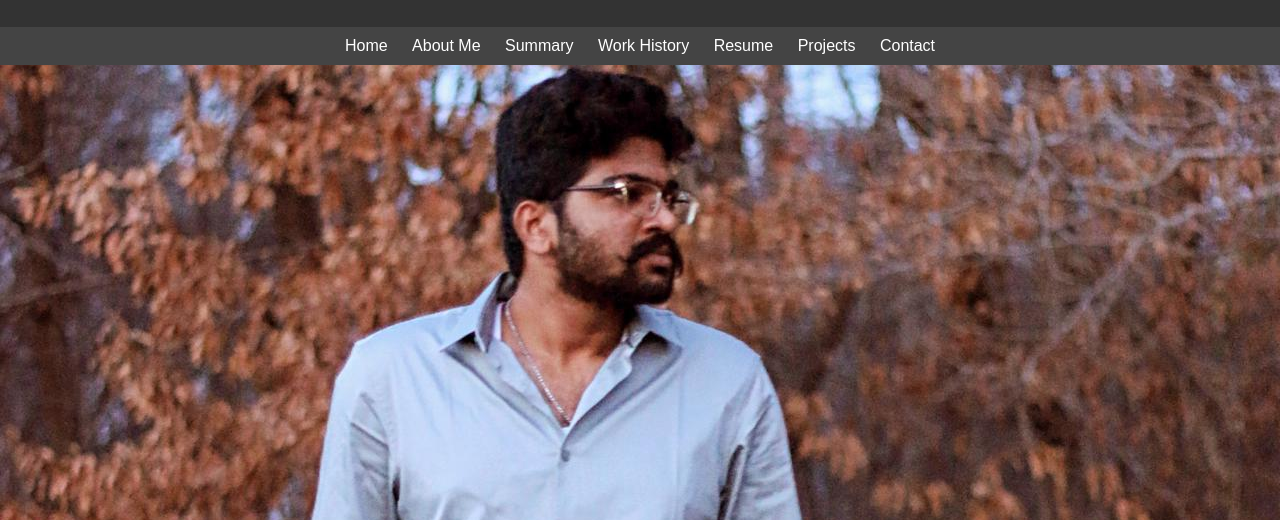
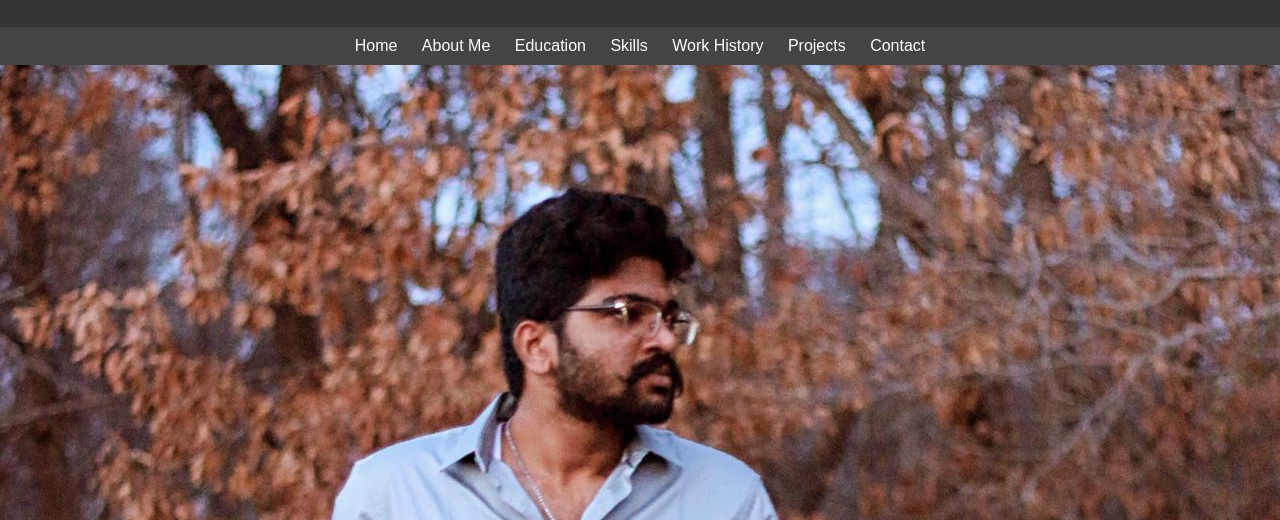
Before and after one commit to suryap0709/My-Portfolio, a plain HTML site: page index.html in a window 1280 px wide. Shown: the part 93-613 px from the top of the page. Drawn offline with Linux system fonts and the light colour scheme.

Commit message:
Update index.html

```diff
--- a/index.html
+++ b/index.html
@@ -33,7 +33,7 @@
             background-image: url('Image.jpg');
             background-size: cover;
             background-position: center;
-            height: 120vh;
+            height: 150vh;
             display: flex;
             flex-direction: column;
             justify-content: center;
@@ -60,9 +60,9 @@
     <nav>
         <a href="#home">Home</a>
         <a href="#about">About Me</a>
-        <a href="#summary">Summary</a>
+        <a href="#education">Education</a>
+		<a href="#skills">Skills</a>
         <a href="#work-history">Work History</a>
-        <a href="#resume">Resume</a>
         <a href="#projects">Projects</a>
         <a href="#contact">Contact</a>
     </nav>
@@ -94,7 +94,6 @@
         <h1>Education</h1>
         <h2>University of Central Missouri</h2>
 			<h3>M.S. Computer Science</h3>
-			<br></br>
 			<h2>Bapatla Engineering College</h2>
 			<h3>B.Tech in Information Technology</h3>
     </div>
@@ -259,6 +258,7 @@
                 <label for="lname">Last Name:</label><br>
                 <input type="text" id="lname" name="lname"><br>
                 <label for="message">Message:</label><br>
+				<input type="text" id="message" name="message"><br>
             </form>
             <button onclick="sendMessage()">Send Message</button>
     </div>
```
